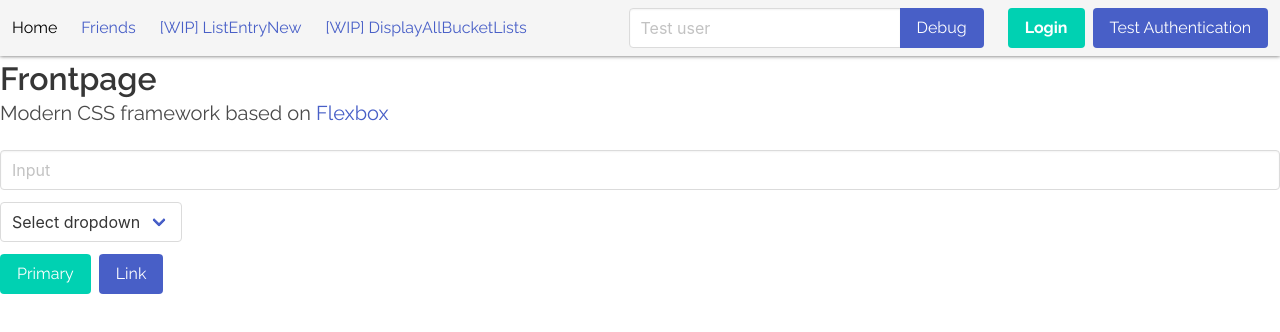
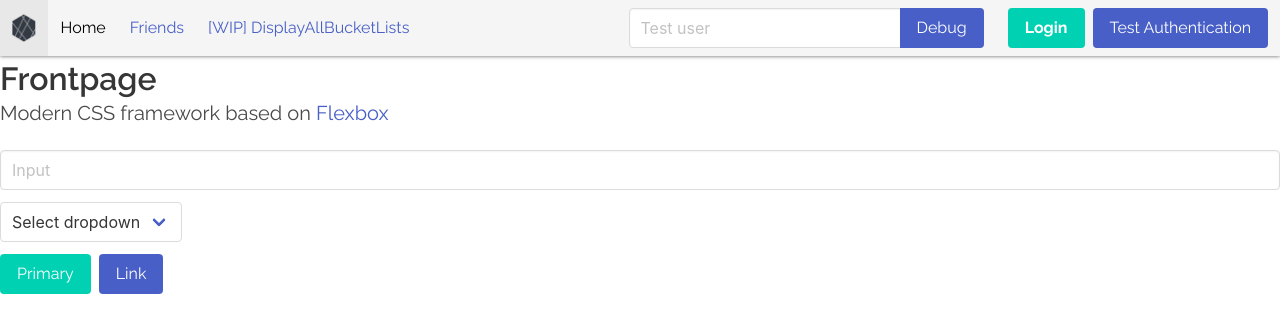
Before and after one commit to goatfryed/awesome-bla, a React (Create React App) app in the folder frontend/: page / in a window 1280 px wide. Shown: the top 332 px of the page. Built offline with nearby package versions, Linux system fonts and the light colour scheme; no server answers.

Commit message:
navbar logo+reformat

```diff
--- a/frontend/src/components/basic-components/Navbar.js
+++ b/frontend/src/components/basic-components/Navbar.js
@@ -1,7 +1,7 @@
 import React from "react";
 import Authentication from "../../authentication/Authentication";
-import { NavLink } from 'react-router-dom'
-import {backend, isDebug} from "../../Configuration";
+import { NavLink } from "react-router-dom";
+import { backend, isDebug } from "../../Configuration";
 
 export class Navbar extends React.Component {
   //Authentification
@@ -23,28 +23,34 @@ export class Navbar extends React.Component {
     this.forceUpdate();
   }
 
-    fakeLogin(evt){
+  fakeLogin(evt) {
     Authentication.fakeLogin(this.state.fakeUser);
   }
 
-    testAcces(evt){
-        fetch(backend+"/api/test",{
-            method: 'post',
-            headers:{
-                'Authorization': 'Bearer ' + Authentication.getToken(),
-            },
+  testAcces(evt) {
+    fetch(backend + "/api/test", {
+      method: "post",
+      headers: {
+        Authorization: "Bearer " + Authentication.getToken()
+      }
       //'Accept': 'application/json'
-        }).then((response) => console.log(response)
-        ).catch(err=>{
-            console.log("Error: "+err);
     })
+      .then(response => console.log(response))
+      .catch(err => {
+        console.log("Error: " + err);
+      });
   }
 
   //------------------
   render() {
     return (
       <nav className="navbar has-shadow is-light" role="navigation" aria-label="main navigation">
-                <div id="navbarBasicExample" className="navbar-menu">
+        <div id="navbar" className="navbar-menu">
+          <div class="navbar-brand">
+            <a class="navbar-item" href="/">
+              <img src="/logo/Logo_transparent2.png" alt="logo"/>
+            </a>
+          </div>
           <div className="navbar-start">
             <span className="navbar-item">
               <NavLink exact to="/" activeClassName="activeLink">
@@ -57,11 +63,6 @@ export class Navbar extends React.Component {
               </NavLink>
             </span>
             <span className="navbar-item">
-              <NavLink to="/listentry/new" activeClassName="activeLink">
-                [WIP] ListEntryNew
-              </NavLink>
-            </span>
-                        <span className="navbar-item">
               <NavLink to="/bucketlists/all" activeClassName="activeLink">
                 [WIP] DisplayAllBucketLists
               </NavLink>
@@ -70,18 +71,20 @@ export class Navbar extends React.Component {
         </div>
         <div className="navbar-end">
           {/* Authentication */}
-                    {!Authentication.isAuthenticated() && isDebug &&
+          {!Authentication.isAuthenticated() && isDebug && (
             <div className="navbar-item">
               <div className="field has-addons">
                 <div className="control">
-                                <input className="input" type="text" placeholder="Test user" defaultValue={this.state.fakeUser} onChange={e=>this.state.fakeUser=e.target.value}/>
+                  <input className="input" type="text" placeholder="Test user" defaultValue={this.state.fakeUser} onChange={e => (this.state.fakeUser = e.target.value)} />
                 </div>
                 <div className="control">
-                                <a className="button is-link" onClick={this.fakeLogin}>Debug</a>
+                  <a className="button is-link" onClick={this.fakeLogin}>
+                    Debug
+                  </a>
                 </div>
               </div>
             </div>
-                    }
+          )}
           <div className="navbar-item">
             <div className="buttons">
               {Authentication.isAuthenticated() && (
@@ -99,7 +102,11 @@ export class Navbar extends React.Component {
                   <strong>{Authentication.getUser().sub}</strong>
                 </a>
               )}
-                            {isDebug && <a className="button is-link" onClick={this.testAcces}>Test Authentication</a>}
+              {isDebug && (
+                <a className="button is-link" onClick={this.testAcces}>
+                  Test Authentication
+                </a>
+              )}
             </div>
           </div>
         </div>
```
Lines whose indentation alone changed are shown as unchanged.
